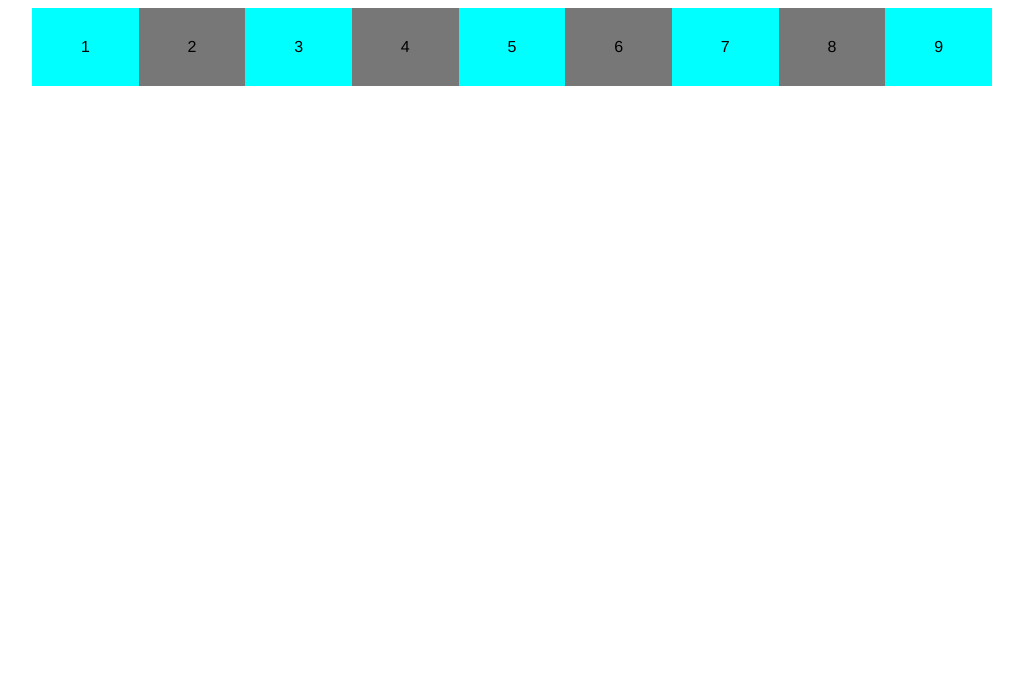
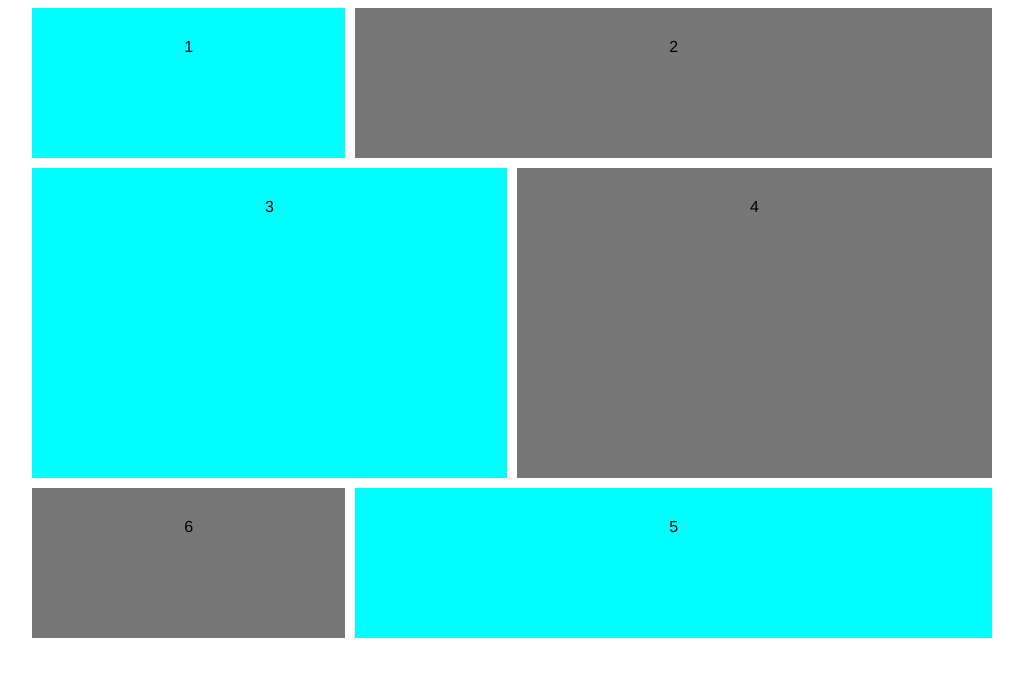
Before and after one commit to robert-dopieralski/css-grid, a plain HTML site: page index.html in a window 1280 px wide. Shown: the whole page, without its empty margins (128-1151 px from the left). Drawn offline with Linux system fonts and the light colour scheme.

Commit message:
i made my grid layout :D

```diff
--- a/index.html
+++ b/index.html
@@ -13,15 +13,12 @@
 
     <div id="content">
 
-        <div>1</div>
-        <div>2</div>
-        <div>3</div>
-        <div>4</div>
-        <div>5</div>
-        <div>6</div>
-        <div>7</div>
-        <div>8</div>
-        <div>9</div>
+        <div class="one">1</div>
+        <div class="two">2</div>
+        <div class="three">3</div>
+        <div class="four">4</div>
+        <div class="five">5</div>
+        <div class="six">6</div>
 
 
     </div>
--- a/main.css
+++ b/main.css
@@ -5,19 +5,36 @@
 
 #content {
     display: grid;
-
-    /*
-    grid-template-columns: 30% 20% 50%;
-    */
-
-    /*
-    grid-template-columns: 1fr 2fr 1fr;
-    */
-grid-template-columns: repeat(9,1fr);
+    grid-template-columns: repeat(6, 1fr);
+    grid-template-rows: repeat(4, minmax(150px, auto));
+    grid-gap: 10px;
     max-width: 960px;
     margin: 0 auto;
 }
 
+.one {
+    grid-column: 1/3;
+}
+
+.two {
+    grid-column: 3/7;
+}
+
+.three {
+    grid-column: 1/4;
+    grid-row: 2/4;
+}
+.four{
+    grid-column: 4/7;
+    grid-row: 2/4;
+}
+.five{
+    grid-column: 3/7;
+}
+.six{
+    grid-column: 1/3;
+    grid-row: 4;
+}
 #content div {
     padding: 30px;
     background-color: aqua;
```
